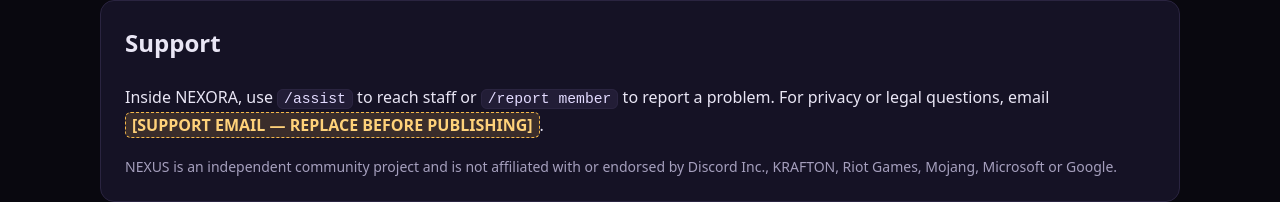
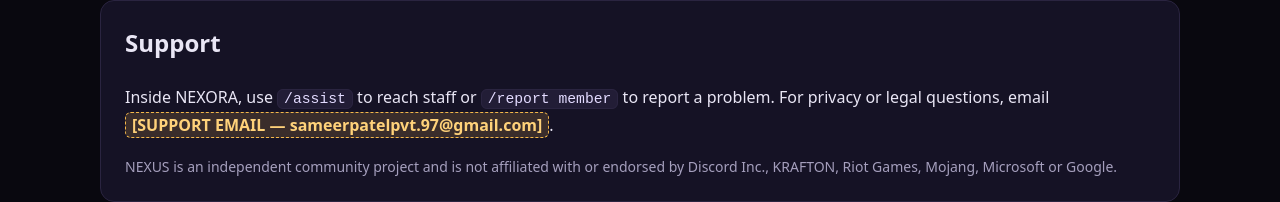
Before and after one commit to SameerPatel97/nexus-legal, a plain HTML site: page index.html in a window 1280 px wide. Shown: the part 1017-1219 px from the top of the page. Drawn offline with Linux system fonts and the light colour scheme.

Commit message:
Update support email in index.html

```diff
--- a/index.html
+++ b/index.html
@@ -109,7 +109,7 @@ article section{border:1px solid #ccc;background:#fff}article p,article li,th,td
 
 <section style="background:var(--card);border:1px solid var(--line);border-radius:var(--radius);padding:22px 24px">
 <h2 style="margin-top:0">Support</h2>
-<p>Inside NEXORA, use <code>/assist</code> to reach staff or <code>/report member</code> to report a problem. For privacy or legal questions, email <span class="ph">[SUPPORT EMAIL — REPLACE BEFORE PUBLISHING]</span>.</p>
+<p>Inside NEXORA, use <code>/assist</code> to reach staff or <code>/report member</code> to report a problem. For privacy or legal questions, email <span class="ph">[SUPPORT EMAIL — sameerpatelpvt.97@gmail.com]</span>.</p>
 <p class="meta" style="margin-bottom:0">NEXUS is an independent community project and is not affiliated with or endorsed by Discord Inc., KRAFTON, Riot Games, Mojang, Microsoft or Google.</p>
 </section>
 
```
